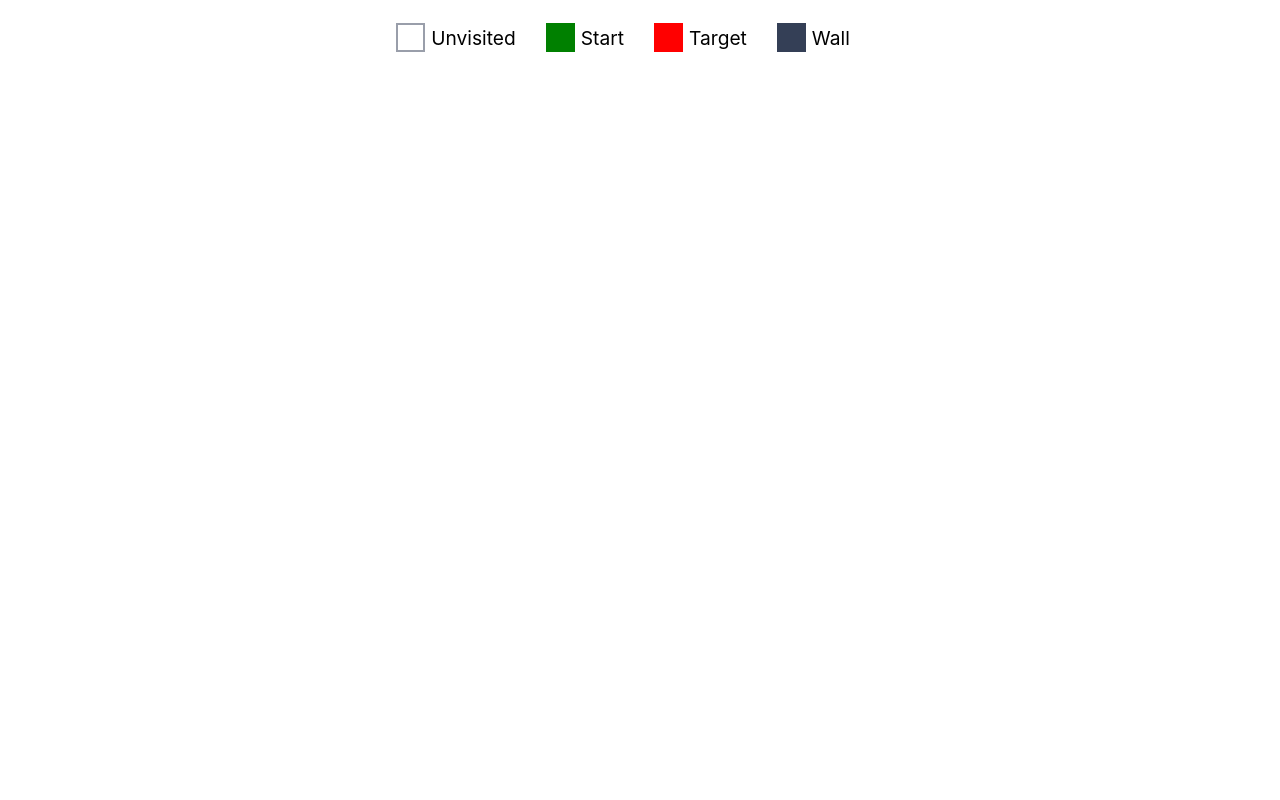
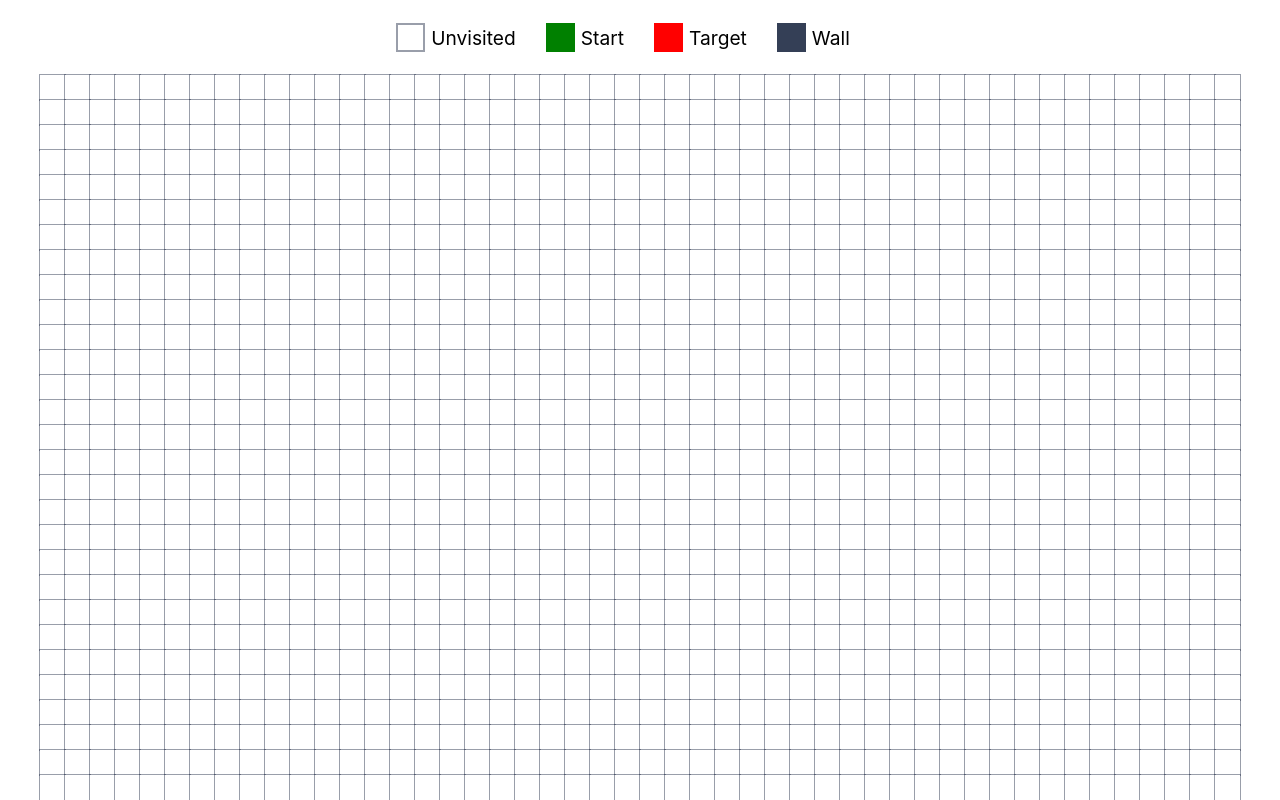
Before and after one commit to AliceHincu/Pathfinding-visualizer-react, a React (Create React App) app: page / in a window 1280 px wide. Built offline with nearby package versions, Linux system fonts and the light colour scheme.

Commit message:
implemented grid

```diff
--- a/src/App.tsx
+++ b/src/App.tsx
@@ -1,10 +1,16 @@
 import './App.css';
+import Board from './components/board/Board';
+import Node from './components/board/Node';
 import Legend from './components/legend/Legend';
 
 function App() {
   return (
     <div className="App">
       <Legend></Legend>
+      <Board></Board>
+      {/* <Node
+        row={1}
+        col={2}/> */}
     </div>
   );
 }
--- /dev/null
+++ b/src/components/board/Board.css
@@ -0,0 +1,11 @@
+.grid {
+    display: flex;
+    flex-direction: column;
+    outline: none;
+}
+
+.grid-row {
+    display: flex;
+    flex-direction: row;
+    justify-content: center;
+}
--- /dev/null
+++ b/src/components/board/Board.tsx
@@ -0,0 +1,57 @@
+import { SQUARE_SIZE } from "../../constants/dimensions";
+import { COLUMN_COUNT, ROW_COUNT } from "../../constants/grid-details";
+import { selectGrid } from "../../redux-features/boardSlice"
+import { useAppSelector } from "../../redux-features/hooks"
+import { generateNodeKey } from "../../utils/GridUtils";
+import Node from "./Node";
+import './Board.css';
+
+const Board = () => {
+    const grid = useAppSelector(selectGrid);
+    console.log(grid);
+
+    return(
+        <div className="grid">
+          {
+            grid.map((row, rowIndex) => {
+              return (
+                <div className="grid-row" key={rowIndex}>
+                  {
+                    row.map((col, colIndex) => {
+                      return (
+                        <Node
+                          key={generateNodeKey(rowIndex, colIndex)}
+                          row={rowIndex}
+                          col={colIndex}/>);
+                    })
+                  }
+                </div>
+              )
+            })
+          }
+        </div>
+    )
+//     return (
+//         <div className="board" style={{gridTemplateColumns:`repeat(${COLUMN_COUNT}, ${SQUARE_SIZE}px)`, gridTemplateRows:`repeat(${ROW_COUNT}, ${SQUARE_SIZE}px)`}}>
+//         {
+//             grid.map( (row,i) => { return (
+//                 row.map((node,j) => {
+//                     return (<Node key = {`${i}+${j}`}
+//                         onMouseDown = {handleMouseDown}
+//                         onMouseEnter = {handleMouseEnter}
+//                         onMouseLeave = {handleMouseLeave}
+//                         onMouseUp  = {handleMouseUp}
+//                         isHeld = {isHeld}
+//                         nodeDraggedType = {nodeDraggedType}
+//                         nodeVal = {board[i][j]}
+//                         row = {i}
+//                         col = {j}>
+//                     </Node>)
+//             })
+//             )     })
+//         }
+//       </div>
+//   )
+}
+
+export default Board
--- /dev/null
+++ b/src/components/board/Node.css
@@ -0,0 +1,10 @@
+.node {
+    font-size: 10px;
+    outline: 1px solid rgba(52, 63, 86, 0.5);
+    user-select: none;
+    display: inline-block;
+}
+
+.node-unvisited {
+    background-color: white;
+}
--- /dev/null
+++ b/src/components/board/Node.tsx
@@ -0,0 +1,16 @@
+import { SQUARE_SIZE } from '../../constants/dimensions';
+import './Node.css';
+
+interface NodeProps{
+    row: number,
+    col: number
+}
+
+const Node = ({row, col}: NodeProps) => {
+    return (
+        <div className = 'node node-unvisited' style={{width:`${SQUARE_SIZE}px`, height:`${SQUARE_SIZE}px`}}>
+        </div>
+    )
+}
+
+export default Node;
--- a/src/components/legend/Legend.tsx
+++ b/src/components/legend/Legend.tsx
@@ -1,9 +1,9 @@
 import { LEGEND_HEIGHT } from '../../constants/dimensions'
 import { START, TARGET, UNVISITED, WALL } from '../../constants/node-types';
 import { useAppDispatch } from '../../redux-features/hooks';
-import { changeType } from '../../redux-features/node/nodeSlice';
+import { changeType } from '../../redux-features/nodeSlice';
 import LegendNode from './Legend-node';
-import './Legend.css'
+import './Legend.css';
 
 const Legend = () => {
     const dispatch = useAppDispatch();
--- a/src/constants/dimensions.ts
+++ b/src/constants/dimensions.ts
@@ -8,4 +8,6 @@ function getWindowDimensions() {
 
 export const SQUARE_SIZE = 25;
 export const LEGEND_HEIGHT = 75;
-export const windowDimensions = getWindowDimensions();
+const windowDimensions = getWindowDimensions();
+export const HEIGHT = windowDimensions.height;
+export const WIDTH = windowDimensions.width;
--- /dev/null
+++ b/src/constants/grid-details.ts
@@ -0,0 +1,11 @@
+import { HEIGHT, SQUARE_SIZE, WIDTH } from "./dimensions";
+
+ /** 3*squareSize = total margin of left + right  */
+ export const ROW_COUNT = Math.floor((HEIGHT-3*SQUARE_SIZE)/SQUARE_SIZE);
+ export const COLUMN_COUNT = Math.floor((WIDTH-3*SQUARE_SIZE)/SQUARE_SIZE);
+
+ /** coords of start and finish initial nodes */
+ export const START_NODE_ROW = Math.floor(ROW_COUNT/2);
+ export const START_NODE_COL = Math.floor(COLUMN_COUNT/4);
+ export const FINISH_NODE_ROW = Math.floor(ROW_COUNT/2);
+ export const FINISH_NODE_COL = Math.floor(3*COLUMN_COUNT/4);
--- /dev/null
+++ b/src/redux-features/boardSlice.ts
@@ -0,0 +1,25 @@
+import { createSlice, PayloadAction } from '@reduxjs/toolkit'
+import type {RootState} from '../store'
+import { generateInitalGrid, NodeInterface } from '../utils/GridUtils'
+
+interface BoardState {
+  grid: NodeInterface[][]
+}
+
+const initialState: BoardState = {
+  grid: generateInitalGrid(),
+}
+
+export const boardSlice = createSlice({
+  name: 'board',
+  initialState,
+  reducers: {
+    // setStartNode: (state, action: PayloadAction<string>) => {
+    //   state.type = action.payload
+    // }
+  }
+})
+
+// export const { changeType } = nodeSlice.actions
+export const selectGrid = (state: RootState) => state.board.grid
+export default boardSlice.reducer
--- a/src/redux-features/node/nodeSlice.ts
+++ b/src/redux-features/nodeSlice.ts
@@ -1,5 +1,5 @@
 import { createSlice, PayloadAction } from '@reduxjs/toolkit'
-import type {RootState} from '../../store'
+import type {RootState} from '../store'
 
 interface NodeState {
   type: string
--- a/src/store.ts
+++ b/src/store.ts
@@ -1,10 +1,12 @@
 import { configureStore } from '@reduxjs/toolkit'
-import nodeReducer from './redux-features/node/nodeSlice'
+import nodeReducer from './redux-features/nodeSlice'
+import boardReducer from './redux-features/boardSlice'
 // ...
 
 export const store = configureStore({
   reducer: {
     node: nodeReducer,
+    board: boardReducer
   },
 })
 
--- /dev/null
+++ b/src/utils/GridUtils.ts
@@ -0,0 +1,43 @@
+import { COLUMN_COUNT, FINISH_NODE_COL, FINISH_NODE_ROW, ROW_COUNT, START_NODE_COL, START_NODE_ROW } from "../constants/grid-details";
+
+export interface NodeInterface {
+    row: number,
+    col: number,
+    isStart: boolean,
+    isFinish: boolean,
+    distance: number,
+    isVisited: boolean,
+    isWall: boolean,
+}
+
+function NodeFactory(row: number, col: number) {
+    return {
+        row,
+        col,
+        isStart: row === START_NODE_ROW && col === START_NODE_COL,
+        isFinish: row === FINISH_NODE_ROW && col === FINISH_NODE_COL,
+        distance: Infinity,
+        isVisited: false,
+        isWall: false,
+      };
+}
+
+export const generateInitalGrid = () => {
+    const grid = [];
+
+    for(let row = 0; row < ROW_COUNT; row++) {
+        const currentRow = [];
+
+        for(let col = 0; col < COLUMN_COUNT; col++) {
+            currentRow.push(NodeFactory(row, col));
+        }
+
+        grid.push(currentRow);
+    }
+
+    return grid;
+}
+
+export const generateNodeKey = (row: number, col: number) => {
+    return (row * ROW_COUNT + col).toString();
+}
```
